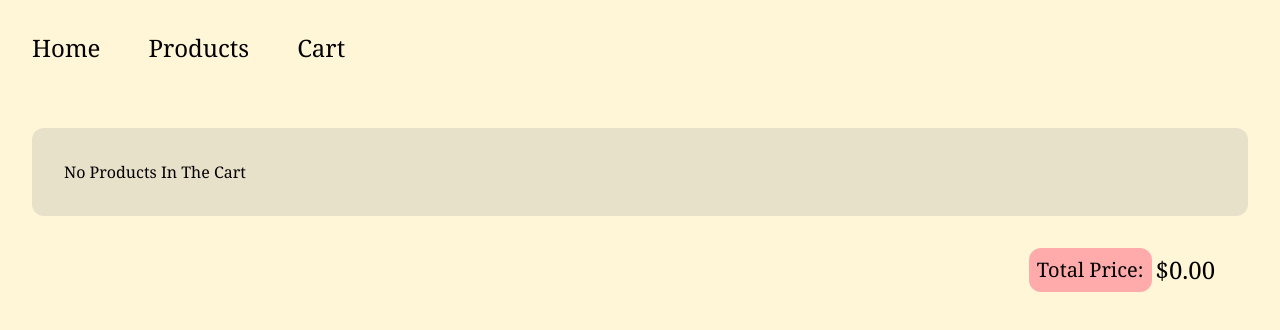
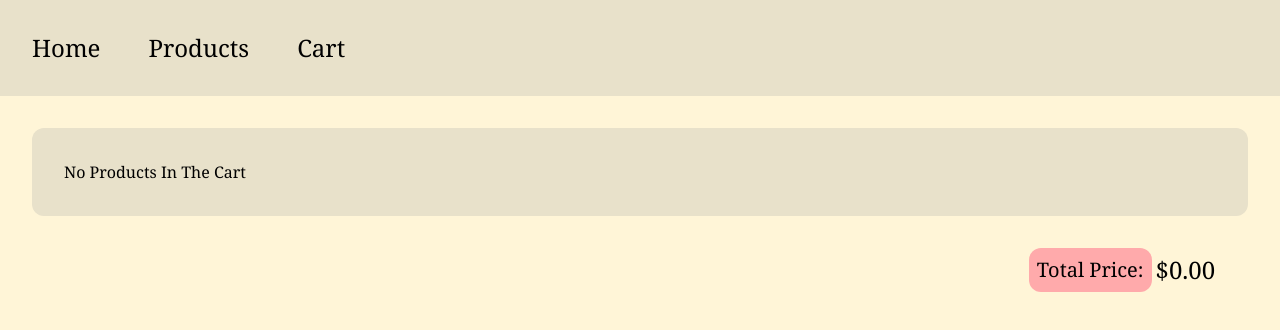
Before and after one commit to Neru9898/E-Commerce, a React (Create React App) app: page /cart in a window 1280 px wide. Shown: the top 330 px of the page. Built offline with nearby package versions, Linux system fonts and the light colour scheme.

Commit message:
Navbar created

```diff
--- a/src/App.tsx
+++ b/src/App.tsx
@@ -5,26 +5,13 @@ import Home from "./Pages/Home";
 import Products from "./Pages/Products";
 import Item from "./Pages/Item";
 import Cart from "./Pages/Cart";
+import Navbar from "./Pages/Navbar";
 
 function App() {
   return (
     <div className="min-w-[950px] h-screen flex flex-col overflow-scroll bg-ragin-beige">
       <Router>
-        <div className="w-full h-24">
-          <div className="px-2 flex items-center w-full h-full bg-brightly-orange">
-            <div className="flex items-center">
-              <span className="header-btn">
-                <Link to="/">Home</Link>
-              </span>
-              <span className="header-btn">
-                <Link to="/products">Products</Link>
-              </span>
-              <span className="header-btn">
-                <Link to="/cart">Cart</Link>
-              </span>
-            </div>
-          </div>
-        </div>
+        <Navbar />
         <Routes>
           <Route path="/" element={<Home />} />
           <Route path="/products" element={<Products />} />
--- a/src/Pages/Home.tsx
+++ b/src/Pages/Home.tsx
@@ -2,13 +2,13 @@ import { bookData } from "../data/data";
 import { Link } from "react-router-dom";
 const Home = () => {
   return (
-    <div className="flex flex-col items-center m-4">
+    <div className="flex flex-col items-center m-4 text-center">
       <h1 className="text-4xl font-bold py-4">Welcome To IBook Online</h1>
       <p className="text-lg py-4">
         On this site we have multiple books that can be purchase and sent to you
         in a click of a button
       </p>
-      <h2 className="text-2xl py-4">
+      <h2 className="text-2xl py-4 ">
         Our best seller{" "}
         <span className="font-bold">IT STARTS WITH US: A NOVEL</span> written by
         Colleen Hoover is now avaliable
@@ -16,9 +16,7 @@ const Home = () => {
       <Link to={`/products/1`}>
         <img src={bookData[0].imgURL} alt="Temp" className="max-w-sm py-4" />
       </Link>
-      <figcaption className="mt-2 text-sm text-center ">
-        By {bookData[0].author}
-      </figcaption>
+      <figcaption className="mt-2 text-sm">By {bookData[0].author}</figcaption>
     </div>
   );
 };
--- /dev/null
+++ b/src/Pages/Navbar.tsx
@@ -0,0 +1,23 @@
+import { Link } from "react-router-dom";
+
+const Navbar = () => {
+  return (
+    <div className="w-full h-24 bg-dark-ragin-beige">
+      <div className="px-2 flex items-center w-full h-full">
+        <div className="flex items-center">
+          <span className="header-btn">
+            <Link to="/">Home</Link>
+          </span>
+          <span className="header-btn">
+            <Link to="/products">Products</Link>
+          </span>
+          <span className="header-btn">
+            <Link to="/cart">Cart</Link>
+          </span>
+        </div>
+      </div>
+    </div>
+  );
+};
+
+export default Navbar;
```
